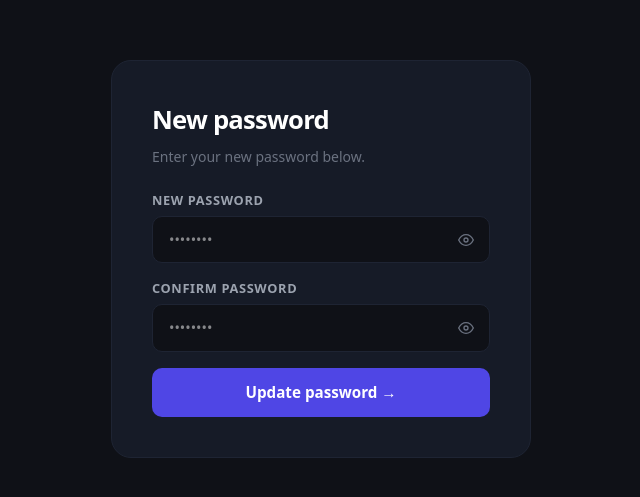
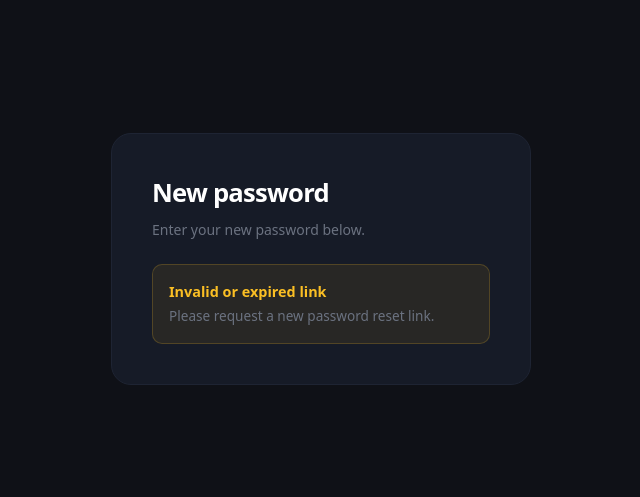
Before and after one commit to ilian94/dashboard-saas, a Next.js app: page /reset-password in a window 1280 px wide. Shown: the part 141-638 px from the top of the page, without its empty margins (319-959 px from the left). Built offline with nearby package versions, Linux system fonts and the light colour scheme; no server answers.

Commit message:
fix: reset password token handling

```diff
--- a/app/reset-password/page.js
+++ b/app/reset-password/page.js
@@ -1,5 +1,5 @@
 "use client";
-import { useState } from "react";
+import { useState, useEffect } from "react";
 import { createClient } from "@/lib/supabase/client";
 
 const supabase = createClient();
@@ -16,6 +16,18 @@ export default function ResetPassword() {
   const [loading, setLoading] = useState(false);
   const [error, setError] = useState("");
   const [success, setSuccess] = useState(false);
+  const [ready, setReady] = useState(false);
+
+  useEffect(() => {
+    // Supabase envoie le token via le hash de l'URL (#access_token=...)
+    // On écoute l'event PASSWORD_RECOVERY
+    const { data: { subscription } } = supabase.auth.onAuthStateChange((event, session) => {
+      if (event === 'PASSWORD_RECOVERY') {
+        setReady(true);
+      }
+    });
+    return () => subscription.unsubscribe();
+  }, []);
 
   const handleSubmit = async (e) => {
     e.preventDefault();
@@ -27,7 +39,7 @@ export default function ResetPassword() {
     setLoading(false);
     if (err) { setError(err.message); return; }
     setSuccess(true);
-    setTimeout(() => { window.location.href = "/dashboard"; }, 2000);
+    setTimeout(() => { window.location.href = "/login"; }, 2000);
   };
 
   return (
@@ -41,7 +53,12 @@ export default function ResetPassword() {
         {success ? (
           <div style={{ background: 'rgba(74,222,128,0.08)', border: '1px solid rgba(74,222,128,0.2)', borderRadius: '10px', padding: '16px' }}>
             <p style={{ color: '#4ade80', fontSize: '0.9rem', fontWeight: 600, marginBottom: '4px' }}>Password updated ✓</p>
-            <p style={{ color: C.text, fontSize: '0.85rem' }}>Redirecting to dashboard...</p>
+            <p style={{ color: C.text, fontSize: '0.85rem' }}>Redirecting to login...</p>
+          </div>
+        ) : !ready ? (
+          <div style={{ background: 'rgba(251,191,36,0.08)', border: '1px solid rgba(251,191,36,0.2)', borderRadius: '10px', padding: '16px' }}>
+            <p style={{ color: '#fbbf24', fontSize: '0.9rem', fontWeight: 600, marginBottom: '4px' }}>Invalid or expired link</p>
+            <p style={{ color: C.text, fontSize: '0.85rem' }}>Please request a new password reset link.</p>
           </div>
         ) : (
           <form onSubmit={handleSubmit} style={{ display: 'flex', flexDirection: 'column', gap: '16px' }}>
```
